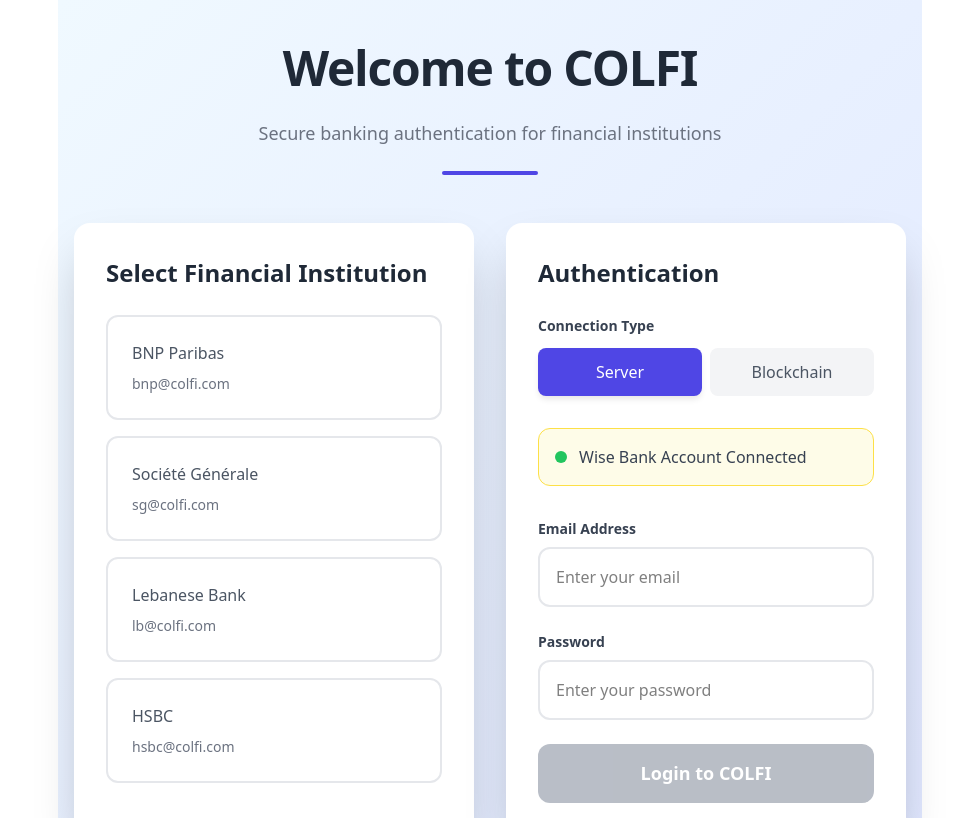
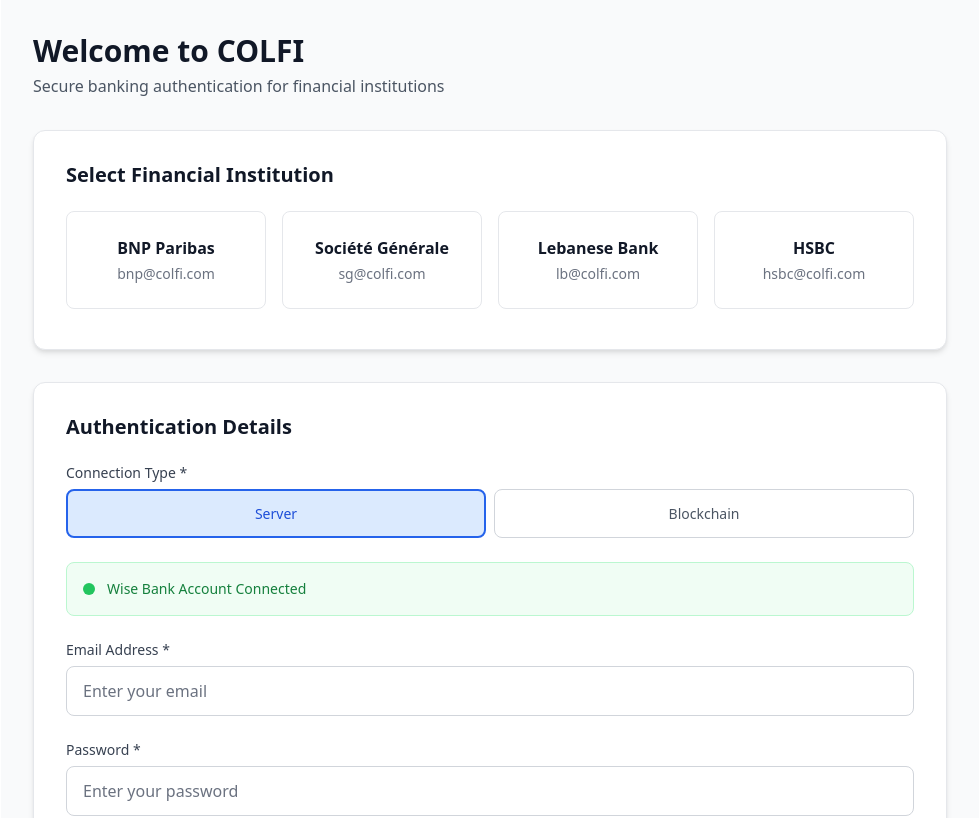
Before and after one commit to Adamkhald/colfi-internship-dapp, a Next.js app: page /sign-in in a window 1280 px wide. Shown: the top 818 px of the page, without its empty margins (150-1129 px from the left). Built offline with nearby package versions, Linux system fonts and the light colour scheme; what aws-amplify would draw is missing.

Commit message:
Updating the authentification form

```diff
--- a/components/AuthForm.tsx
+++ b/components/AuthForm.tsx
@@ -35,185 +35,141 @@ const handleLogin = () => {
       return;
     }
 
-  // ✅ Inputs are filled, so redirect
-  window.location.href = 'http://localhost:3000/';
+    // ✅ Inputs are filled, so redirect to admin page
+    window.location.href = '/';
   };
 
   return (
     <div style={{
-      minHeight: '100vh',
-      background: 'linear-gradient(135deg, #f0f9ff 0%, #e0e7ff 100%)',
-      padding: '2rem 1rem'
+      padding: '2rem',
+      backgroundColor: '#f9fafb',
+      minHeight: '100vh'
     }}>
-      {/* Header Section */}
       <div style={{
-        textAlign: 'center',
-        marginBottom: '3rem',
-        maxWidth: '800px',
-        margin: '0 auto 3rem auto'
+        maxWidth: '1200px',
+        margin: '0 auto',
+        display: 'flex',
+        flexDirection: 'column',
+        gap: '2rem'
       }}>
-        <h1 style={{
-          fontSize: '3rem',
-          fontWeight: 'bold',
-          color: '#1f2937',
-          marginBottom: '1rem',
-          letterSpacing: '-0.025em'
-        }}>
-          Welcome to COLFI
-        </h1>
-        <p style={{
-          fontSize: '1.125rem',
-          color: '#6b7280',
-          marginBottom: '1.5rem'
-        }}>
+        {/* Header */}
+        <div className="header-box">
+          <h1 className="header-box-title">Welcome to COLFI</h1>
+          <p className="header-box-subtext">
             Secure banking authentication for financial institutions
           </p>
-        <div style={{
-          width: '6rem',
-          height: '0.25rem',
-          background: '#4f46e5',
-          margin: '0 auto',
-          borderRadius: '9999px'
-        }}></div>
         </div>
 
-      {/* Main Content Grid */}
+        {/* Financial Institution Selection */}
         <div style={{
-        display: 'grid',
-        gridTemplateColumns: 'repeat(auto-fit, minmax(400px, 1fr))',
-        gap: '2rem',
-        maxWidth: '1400px',
-        margin: '0 auto'
+          backgroundColor: 'white',
+          borderRadius: '0.75rem',
+          border: '1px solid #e5e7eb',
+          padding: '2rem',
+          boxShadow: '0 4px 6px -1px rgba(0, 0, 0, 0.1), 0 2px 4px -1px rgba(0, 0, 0, 0.06)'
         }}>
-
-        {/* Left Panel - Counterparty Selection */}
-        <div style={{
-          background: 'white',
-          borderRadius: '1rem',
-          boxShadow: '0 25px 50px -12px rgba(0, 0, 0, 0.25)',
-          padding: '2rem'
-        }}>
-          <h2 style={{
-            fontSize: '1.5rem',
-            fontWeight: '600',
-            color: '#1f2937',
-            marginBottom: '1.5rem'
-          }}>
+          <h3 className="text-20" style={{ fontWeight: '600', color: '#111827', marginBottom: '1.5rem' }}>
             Select Financial Institution
-          </h2>
+          </h3>
 
           <div style={{
-            display: 'grid',
-            gap: '1rem'
+            display: 'flex',
+            gap: '1rem',
+            overflowX: 'auto',
+            paddingBottom: '0.5rem'
           }}>
             {counterparties.map((counterparty) => (
-              <button
+              <div
                 key={counterparty.email}
                 onClick={() => handleCounterpartySelect(counterparty)}
                 style={{
-                  padding: '1.5rem',
-                  fontSize: '1rem',
-                  fontWeight: '500',
-                  borderRadius: '0.75rem',
-                  border: selectedCounterparty === counterparty.name ? '2px solid #4f46e5' : '2px solid #e5e7eb',
-                  background: selectedCounterparty === counterparty.name ? '#eef2ff' : 'white',
-                  color: selectedCounterparty === counterparty.name ? '#4338ca' : '#4b5563',
+                  display: 'flex',
+                  flexDirection: 'column',
+                  alignItems: 'center',
+                  gap: '0.75rem',
+                  padding: '1.5rem 1rem',
+                  borderRadius: '0.5rem',
+                  border: selectedCounterparty === counterparty.name ? '2px solid #2563eb' : '1px solid #e5e7eb',
+                  backgroundColor: selectedCounterparty === counterparty.name ? '#dbeafe' : 'white',
                   cursor: 'pointer',
                   transition: 'all 0.2s',
-                  textAlign: 'left',
-                  position: 'relative'
+                  minWidth: '200px',
+                  textAlign: 'center'
                 }}
                 onMouseEnter={(e) => {
-                    const target = e.target as HTMLElement;
                   if (selectedCounterparty !== counterparty.name) {
-                      target.style.borderColor = '#a5b4fc';
-                      target.style.background = '#f9fafb';
-                      target.style.transform = 'translateY(-2px)';
-                      target.style.boxShadow = '0 10px 25px -5px rgba(0, 0, 0, 0.1)';
+                    e.currentTarget.style.backgroundColor = '#f9fafb';
+                    e.currentTarget.style.borderColor = '#a5b4fc';
                   }
                 }}
                 onMouseLeave={(e) => {
-                    const target = e.target as HTMLElement;
                   if (selectedCounterparty !== counterparty.name) {
-                      target.style.borderColor = '#e5e7eb';
-                      target.style.background = 'white';
-                      target.style.transform = 'translateY(0)';
-                      target.style.boxShadow = 'none';
+                    e.currentTarget.style.backgroundColor = 'white';
+                    e.currentTarget.style.borderColor = '#e5e7eb';
                   }
                 }}
-
               >
-                <div style={{ display: 'flex', alignItems: 'center', justifyContent: 'space-between' }}>
-                  <span>{counterparty.name}</span>
                 {selectedCounterparty === counterparty.name && (
                   <div style={{
-                      width: '20px',
-                      height: '20px',
+                    width: '1.5rem',
+                    height: '1.5rem',
                     borderRadius: '50%',
-                      background: '#4f46e5',
+                    backgroundColor: '#2563eb',
                     display: 'flex',
                     alignItems: 'center',
                     justifyContent: 'center',
                     color: 'white',
-                      fontSize: '12px'
+                    fontSize: '0.75rem'
                   }}>
                     ✓
                   </div>
                 )}
+                <div>
+                  <div className="text-16" style={{
+                    fontWeight: '600',
+                    color: selectedCounterparty === counterparty.name ? '#1d4ed8' : '#111827',
+                    marginBottom: '0.25rem'
+                  }}>
+                    {counterparty.name}
                   </div>
-                <div style={{
-                  fontSize: '0.875rem',
-                  color: '#6b7280',
-                  marginTop: '0.5rem'
-                }}>
+                  <div className="text-14" style={{ color: '#6b7280' }}>
                     {counterparty.email}
                   </div>
-              </button>
+                </div>
+              </div>
             ))}
           </div>
         </div>
 
-        {/* Right Panel - Login Form */}
+        {/* Authentication Form */}
         <div style={{
-          background: 'white',
-          borderRadius: '1rem',
-          boxShadow: '0 25px 50px -12px rgba(0, 0, 0, 0.25)',
-          padding: '2rem'
+          backgroundColor: 'white',
+          borderRadius: '0.75rem',
+          border: '1px solid #e5e7eb',
+          padding: '2rem',
+          boxShadow: '0 4px 6px -1px rgba(0, 0, 0, 0.1), 0 2px 4px -1px rgba(0, 0, 0, 0.06)'
         }}>
-          <h2 style={{
-            fontSize: '1.5rem',
-            fontWeight: '600',
-            color: '#1f2937',
-            marginBottom: '1.5rem'
-          }}>
-            Authentication
-          </h2>
+          <h3 className="text-20" style={{ fontWeight: '600', color: '#111827', marginBottom: '1.5rem' }}>
+            Authentication Details
+          </h3>
 
-          {/* Server Type Selection */}
-          <div style={{ marginBottom: '2rem' }}>
-            <label style={{
-              display: 'block',
-              fontSize: '0.875rem',
-              fontWeight: '600',
-              color: '#374151',
-              marginBottom: '0.75rem'
-            }}>
-              Connection Type
-            </label>
-            <div style={{ display: 'flex', gap: '0.5rem' }}>
+          <div style={{ display: 'flex', flexDirection: 'column', gap: '1.5rem' }}>
+            {/* Connection Type */}
+            <div className="form-item">
+              <label className="form-label">Connection Type *</label>
+              <div style={{ display: 'grid', gridTemplateColumns: 'repeat(auto-fit, minmax(150px, 1fr))', gap: '0.5rem' }}>
                 <button
                   onClick={() => setServerType('Server')}
                   style={{
-                  flex: '1',
                     padding: '0.75rem 1rem',
                     borderRadius: '0.5rem',
+                    border: serverType === 'Server' ? '2px solid #2563eb' : '1px solid #d1d5db',
+                    backgroundColor: serverType === 'Server' ? '#dbeafe' : 'white',
+                    color: serverType === 'Server' ? '#1d4ed8' : '#4b5563',
                     fontWeight: '500',
+                    cursor: 'pointer',
                     transition: 'all 0.2s',
-                  background: serverType === 'Server' ? '#4f46e5' : '#f3f4f6',
-                  color: serverType === 'Server' ? 'white' : '#4b5563',
-                  border: 'none',
-                  cursor: 'pointer',
-                  boxShadow: serverType === 'Server' ? '0 4px 6px -1px rgba(0, 0, 0, 0.1)' : 'none'
+                    fontSize: '14px'
                   }}
                 >
                   Server
@@ -221,16 +177,15 @@ const handleLogin = () => {
                 <button
                   onClick={() => setServerType('Blockchain')}
                   style={{
-                  flex: '1',
                     padding: '0.75rem 1rem',
                     borderRadius: '0.5rem',
+                    border: serverType === 'Blockchain' ? '2px solid #2563eb' : '1px solid #d1d5db',
+                    backgroundColor: serverType === 'Blockchain' ? '#dbeafe' : 'white',
+                    color: serverType === 'Blockchain' ? '#1d4ed8' : '#4b5563',
                     fontWeight: '500',
+                    cursor: 'pointer',
                     transition: 'all 0.2s',
-                  background: serverType === 'Blockchain' ? '#4f46e5' : '#f3f4f6',
-                  color: serverType === 'Blockchain' ? 'white' : '#4b5563',
-                  border: 'none',
-                  cursor: 'pointer',
-                  boxShadow: serverType === 'Blockchain' ? '0 4px 6px -1px rgba(0, 0, 0, 0.1)' : 'none'
+                    fontSize: '14px'
                   }}
                 >
                   Blockchain
@@ -238,165 +193,107 @@ const handleLogin = () => {
               </div>
             </div>
 
-          {/* Wise Bank Account */}
-          <div style={{ marginBottom: '2rem' }}>
+            {/* Bank Connection Status */}
             <div style={{
-              background: '#fefce8',
-              border: '1px solid #fde047',
-              borderRadius: '0.75rem',
-              padding: '1rem'
+              display: 'flex',
+              alignItems: 'center',
+              gap: '0.75rem',
+              padding: '1rem',
+              backgroundColor: '#f0fdf4',
+              border: '1px solid #bbf7d0',
+              borderRadius: '0.5rem'
             }}>
-              <div style={{ display: 'flex', alignItems: 'center' }}>
               <div style={{
                 width: '0.75rem',
                 height: '0.75rem',
-                  background: '#22c55e',
-                  borderRadius: '50%',
-                  marginRight: '0.75rem'
+                backgroundColor: '#22c55e',
+                borderRadius: '50%'
               }}></div>
-                <span style={{
-                  fontSize: '1rem',
-                  fontWeight: '500',
-                  color: '#374151'
-                }}>
+              <span className="text-14" style={{ color: '#15803d', fontWeight: '500' }}>
                 Wise Bank Account Connected
               </span>
             </div>
-            </div>
-          </div>
 
-          {/* Login Form */}
-          <div style={{ display: 'flex', flexDirection: 'column', gap: '1.5rem' }}>
-            <div>
-              <label style={{
-                display: 'block',
-                fontSize: '0.875rem',
-                fontWeight: '600',
-                color: '#374151',
-                marginBottom: '0.5rem'
-              }}>
-                Email Address
-              </label>
+            {/* Form Fields - Full Width */}
+            <div className="form-item">
+              <label className="form-label">Email Address *</label>
               <input
                 type="email"
+                className="input-class"
                 value={email}
                 onChange={(e) => setEmail(e.target.value)}
-                style={{
-                  width: '100%',
-                  padding: '1rem',
-                  border: '2px solid #e5e7eb',
-                  borderRadius: '0.75rem',
-                  fontSize: '1rem',
-                  transition: 'border-color 0.2s',
-                  outline: 'none'
-                }}
                 placeholder="Enter your email"
-                onFocus={(e) => e.target.style.borderColor = '#4f46e5'}
-                onBlur={(e) => e.target.style.borderColor = '#e5e7eb'}
+                style={{ padding: '0.75rem 1rem', width: '100%' }}
               />
             </div>
 
-            <div>
-              <label style={{
-                display: 'block',
-                fontSize: '0.875rem',
-                fontWeight: '600',
-                color: '#374151',
-                marginBottom: '0.5rem'
-              }}>
-                Password
-              </label>
+            <div className="form-item">
+              <label className="form-label">Password *</label>
               <input
                 type="password"
+                className="input-class"
                 value={password}
                 onChange={(e) => setPassword(e.target.value)}
-                style={{
-                  width: '100%',
-                  padding: '1rem',
-                  border: '2px solid #e5e7eb',
-                  borderRadius: '0.75rem',
-                  fontSize: '1rem',
-                  transition: 'border-color 0.2s',
-                  outline: 'none'
-                }}
                 placeholder="Enter your password"
-                onFocus={(e) => e.target.style.borderColor = '#4f46e5'}
-                onBlur={(e) => e.target.style.borderColor = '#e5e7eb'}
+                style={{ padding: '0.75rem 1rem', width: '100%' }}
               />
             </div>
 
-            {/* Login Button */}
-            <button
-              onClick={handleLogin}
-              disabled={isLoading || !email || !password}
-              style={{
-                width: '100%',
-                padding: '1rem 1.5rem',
-                borderRadius: '0.75rem',
-                fontWeight: '600',
-                fontSize: '1.125rem',
-                border: 'none',
-                cursor: (isLoading || !email || !password) ? 'not-allowed' : 'pointer',
-                transition: 'all 0.2s',
-                background: (isLoading || !email || !password) ? '#9ca3af' : '#4f46e5',
-                color: 'white',
-                opacity: (isLoading || !email || !password) ? 0.7 : 1
-              }}
-              onMouseEnter={(e) => {
-                  if (!isLoading && email && password) {
-                    const target = e.target as HTMLElement;
-                    target.style.background = '#4338ca';
-                    target.style.transform = 'translateY(-2px)';
-                    target.style.boxShadow = '0 10px 25px -5px rgba(79, 70, 229, 0.4)';
-                  }
-                }}
-                onMouseLeave={(e) => {
-                  if (!isLoading && email && password) {
-                    const target = e.target as HTMLElement;
-                    target.style.background = '#4f46e5';
-                    target.style.transform = 'translateY(0)';
-                    target.style.boxShadow = 'none';
-                  }
-                }}
-
-            >
-              {isLoading ? 'Authenticating...' : 'Login to COLFI'}
-            </button>
-          </div>
-
-          {/* Selected Credentials Display */}
+            {/* Selected Institution Display */}
             {selectedCounterparty && (
               <div style={{
-              marginTop: '2rem',
-              padding: '1.5rem',
-              background: '#f9fafb',
-              borderRadius: '0.75rem',
-              border: '1px solid #e5e7eb'
+                padding: '1rem',
+                backgroundColor: '#f8fafc',
+                border: '1px solid #e2e8f0',
+                borderRadius: '0.5rem'
               }}>
                 <div style={{ display: 'flex', alignItems: 'center', marginBottom: '0.5rem' }}>
                   <div style={{
                     width: '0.5rem',
                     height: '0.5rem',
-                  background: '#22c55e',
+                    backgroundColor: '#22c55e',
                     borderRadius: '50%',
                     marginRight: '0.5rem'
                   }}></div>
-                <p style={{
-                  fontSize: '0.875rem',
-                  color: '#4b5563',
-                  fontWeight: '500'
-                }}>
+                  <span className="text-14" style={{ color: '#4b5563', fontWeight: '500' }}>
                     Connected to {selectedCounterparty}
-                </p>
+                  </span>
                 </div>
-              <p style={{
-                fontSize: '0.75rem',
-                color: '#6b7280'
-              }}>
+                <span className="text-12" style={{ color: '#6b7280' }}>
                   Using credentials: {email}
-              </p>
+                </span>
               </div>
             )}
+          </div>
+        </div>
+
+        {/* Action Buttons */}
+        <div style={{
+          display: 'flex',
+          justifyContent: 'space-between',
+          alignItems: 'center',
+          backgroundColor: 'white',
+          borderRadius: '0.75rem',
+          border: '1px solid #e5e7eb',
+          padding: '1.5rem',
+          boxShadow: '0 4px 6px -1px rgba(0, 0, 0, 0.1), 0 2px 4px -1px rgba(0, 0, 0, 0.06)'
+        }}>
+          <div className="text-14" style={{ color: '#6b7280' }}>
+            Select an institution and enter credentials
+          </div>
+
+          <button
+            onClick={handleLogin}
+            disabled={isLoading || !email || !password}
+            className="form-btn"
+            style={{
+              padding: '0.75rem 2rem',
+              opacity: (isLoading || !email || !password) ? 0.5 : 1,
+              cursor: (isLoading || !email || !password) ? 'not-allowed' : 'pointer'
+            }}
+          >
+            {isLoading ? 'Authenticating...' : 'Login to COLFI'}
+          </button>
         </div>
       </div>
     </div>
```
Lines whose indentation alone changed are shown as unchanged.
